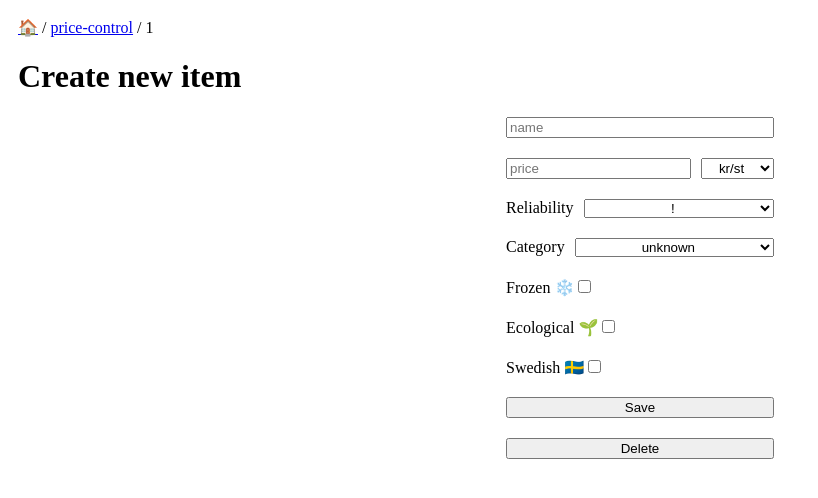
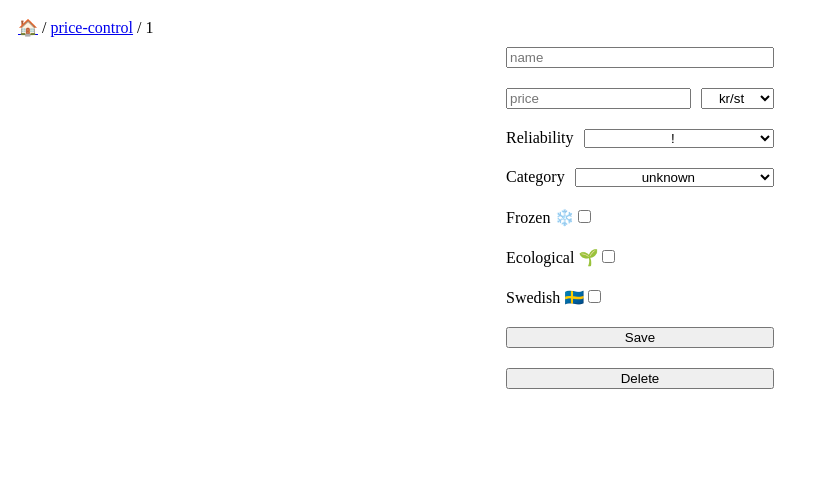
Before and after one commit to eliasgallo/shop-pricing-fe, a React app: page /price-control/1 in a window 1280 px wide. Shown: the top 498 px of the page, without its empty margins (0-818 px from the left). Built offline with nearby package versions, Linux system fonts and the light colour scheme.

Commit message:
minor: remove form title

```diff
--- a/src/components/BreadcrumbTrails.tsx
+++ b/src/components/BreadcrumbTrails.tsx
@@ -1,5 +1,10 @@
 import { Fragment } from 'react'
 import { Link, useLocation } from 'react-router-dom'
+import { styled } from 'styled-components'
+
+const Wrapper = styled.div`
+  margin-bottom: 10px;
+`
 
 export const BreadcrumbsTrails: React.FC = () => {
   const location = useLocation()
@@ -8,7 +13,7 @@ export const BreadcrumbsTrails: React.FC = () => {
       ? [location.pathname]
       : location.pathname.split('/')
   return (
-    <>
+    <Wrapper>
       {crumbs.map((path, index) => {
         const linkTo = `.${crumbs.slice(0, index + 1).join('/')}`
         const pathName = `${index > 0 ? path : '🏠'}`
@@ -25,6 +30,6 @@ export const BreadcrumbsTrails: React.FC = () => {
           </Fragment>
         )
       })}
-    </>
+    </Wrapper>
   )
 }
--- a/src/components/PriceDetailsForm.tsx
+++ b/src/components/PriceDetailsForm.tsx
@@ -28,8 +28,6 @@ export const PriceDetailsForm: React.FC<PriceDetailsFormProps> = (props) => {
   const [item, setItem] = useState(props.item)
 
   return (
-    <>
-      {props.isNewItem && <h1>Create new item</h1>}
     <FormContainer
       onSubmit={(e) => {
         e.preventDefault()
@@ -122,6 +120,5 @@ export const PriceDetailsForm: React.FC<PriceDetailsFormProps> = (props) => {
         Delete
       </button>
     </FormContainer>
-    </>
   )
 }
--- a/src/components/ShopItemDetailsForm.tsx
+++ b/src/components/ShopItemDetailsForm.tsx
@@ -17,8 +17,6 @@ export const ShopItemDetailsForm: React.FC<FormProps> = (props) => {
   const [item, setItem] = useState(props.item)
 
   return (
-    <>
-      {props.isNewItem && <h1>Create new item</h1>}
     <FormContainer
       onSubmit={(e) => {
         e.preventDefault()
@@ -108,6 +106,5 @@ export const ShopItemDetailsForm: React.FC<FormProps> = (props) => {
         Delete
       </button>
     </FormContainer>
-    </>
   )
 }
```
Lines whose indentation alone changed are shown as unchanged.
